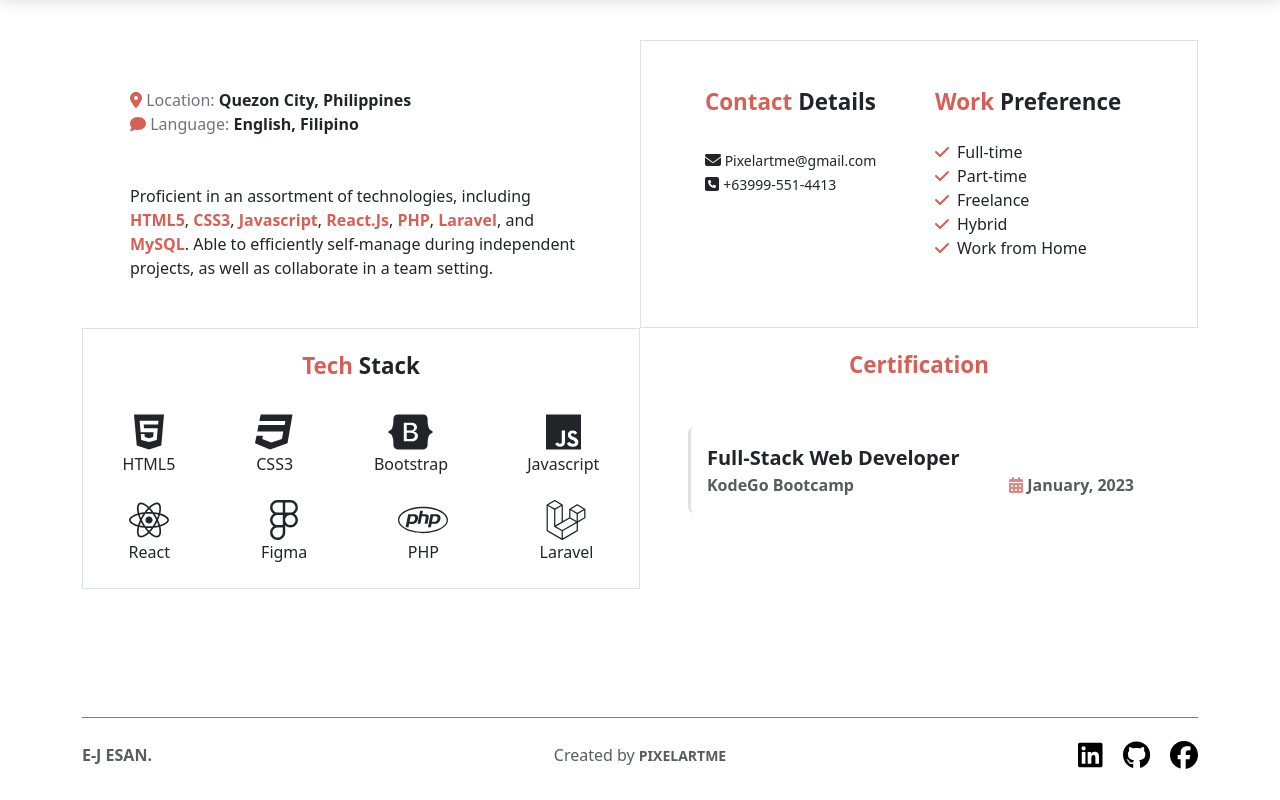
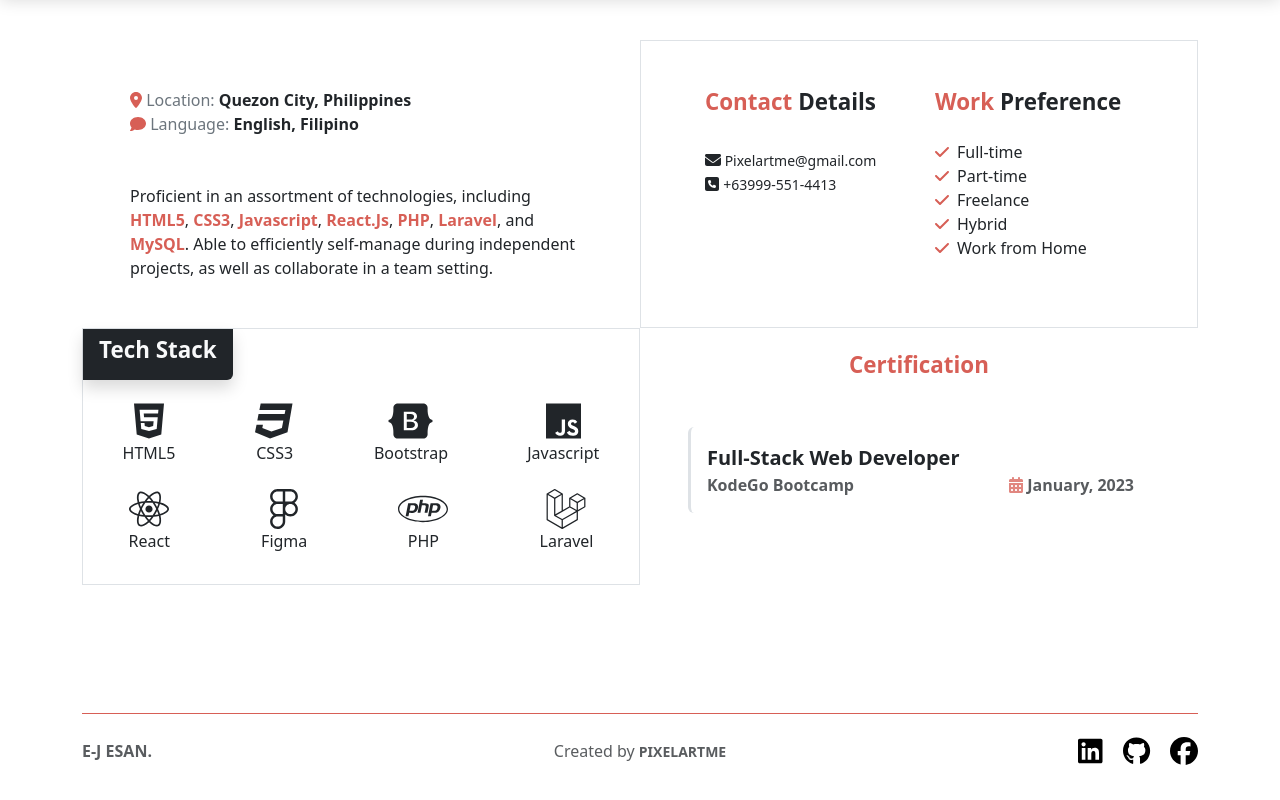
Before and after one commit to ricesush/portfoliov2, a React (Vite) app: page / in a window 1280 px wide. Shown: the part 577-1377 px from the top of the page. Built offline with nearby package versions, Linux system fonts and the light colour scheme.

Commit message:
+css of headers

```diff
--- a/src/App.css
+++ b/src/App.css
@@ -3,6 +3,7 @@
 :root {
   --clr-primary-400: #d75f56;
   --clr-neutral-400: #000000;
+  --clr-accent-400: #212529;
   font-size: 16px;
   transition: 0.5s all ease-in-out !important;
 }
@@ -86,3 +87,7 @@ a > small > span:hover {
     #212529 100%
   ) !important;
 }
+
+.bg-accent {
+  background-color: var(--clr-accent-400);
+}
--- a/src/components/TechStack.jsx
+++ b/src/components/TechStack.jsx
@@ -12,13 +12,13 @@ import {
 
 const TechStack = () => {
   return (
-    <section className='col-lg-6 py-4 border'>
-      <header className='fs-5 fw-bold'>
-        <h2 className='text-center'>
-          <span className='yellowText'>Tech</span> Stack
+    <section className='col-lg-6  border'>
+      <header className='fs-5 fw-bold position-absolute px-3 py-2 rounded-2 rounded-top-0 rounded-start-0 bg-accent shadow'>
+        <h2 className='text-center text-light'>
+          <span className=''>Tech</span> Stack
         </h2>
       </header>
-      <div className=''>
+      <div className='mt-5'>
         <div className='fs-1 d-flex justify-content-around pt-4 ps-0 pe-0'>
           <div className='d-grid '>
             <FontAwesomeIcon icon={faHtml5} title='HTML5' className='mx-auto' />
```
